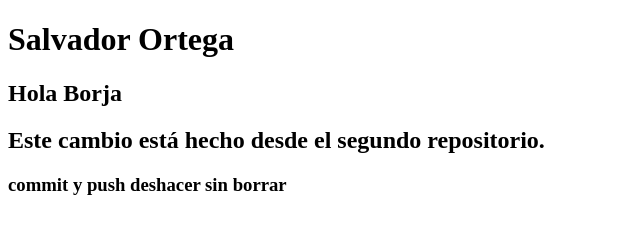
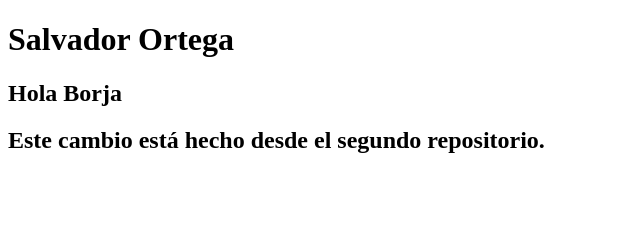
Before and after one commit to SOrtMur/pruebaGit2DAW, a plain HTML site: page index.html in a window 1280 px wide. Shown: the whole page, without its empty margins (0-640 px from the left). Drawn offline with Linux system fonts and the light colour scheme.

Commit message:
Revert "commit+push a deshacer sin borrar"
This reverts commit 8f5aec6cb28f496d243f82414fa8725f9e086262.

```diff
--- a/index.html
+++ b/index.html
@@ -9,6 +9,5 @@
     <h1>Salvador Ortega</h1>
     <h2>Hola Borja</h2>
     <h2>Este cambio está hecho desde el segundo repositorio.</h2>
-    <h3>commit y push deshacer sin borrar</h3>
 </body>
 </html>
```
